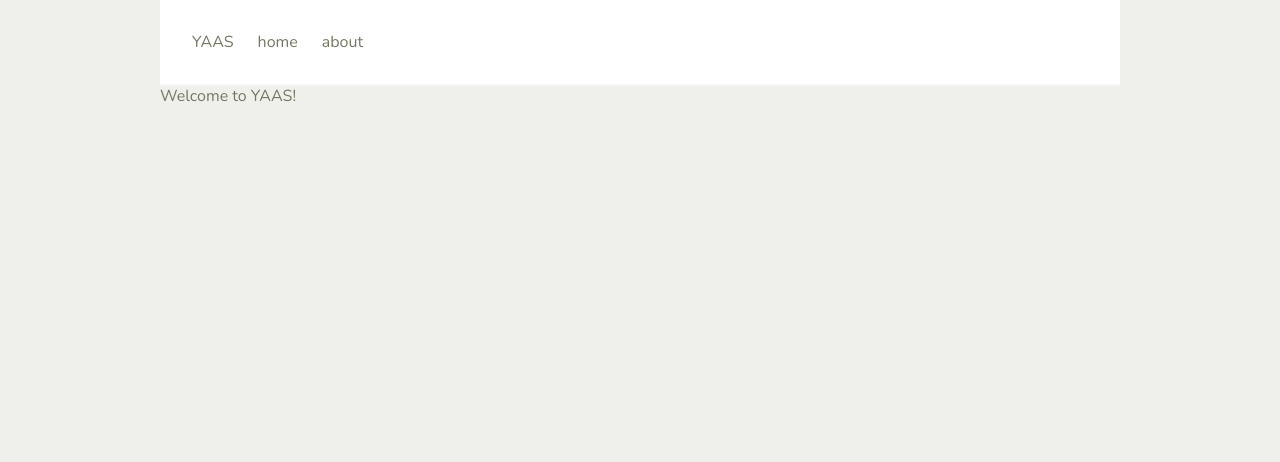
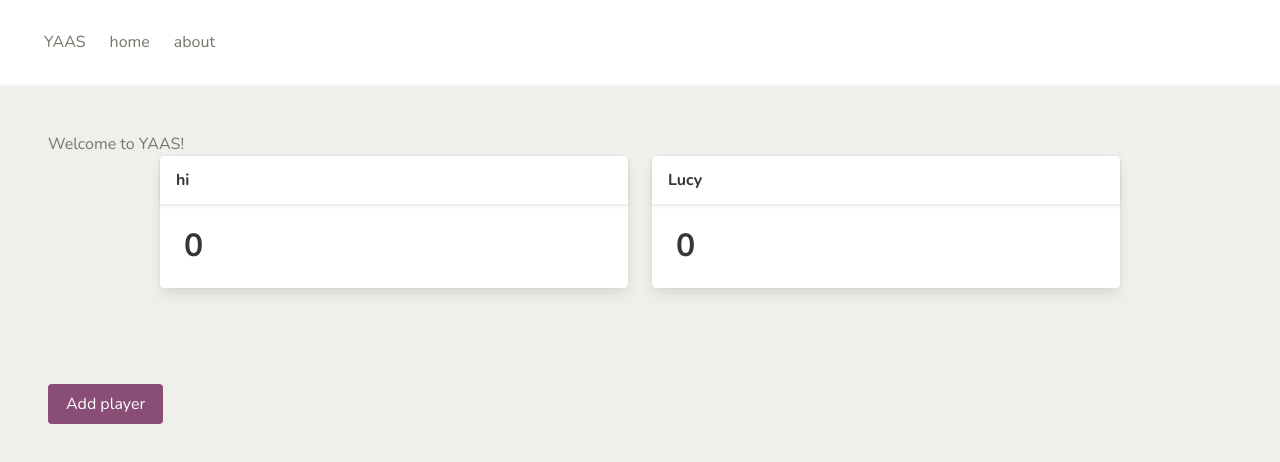
Before and after one commit to Hobohodo/yet-another-average-scorekeeper, a React (Create React App) app: page / in a window 1280 px wide. Shown: the top 462 px of the page. Built offline with nearby package versions, Linux system fonts and the light colour scheme.

Commit message:
Add players, columns, scores

```diff
--- a/src/App.js
+++ b/src/App.js
@@ -1,13 +1,38 @@
-import React from "react";
+import React, {useState} from "react";
 import "./App.scss";
 import Navbar from "./components/Nav/Navbar";
+import Player from "./components/Player/Player";
 
 const pages = ["home", "about"];
+
 function App() {
+  const [players, setPlayers] = useState([{name: "hi"}, {name: "Lucy"}]);
+
+
+  const addPlayer = (name) => {
+    const newPlayers = [...players, {name: name}];
+    setPlayers(newPlayers);
+  }
+
   return (
-    <div className="container">
+    <div className="main">
       <Navbar pages={pages} />
-      <header>Welcome to YAAS!</header>
+      <main>
+        <section className="section">
+          <header>Welcome to YAAS!</header>
+          <div className="container">
+            <div className="columns">
+              {players.map((player, i) => (
+                <div className="column"><Player key={i} player={player} /></div>
+              ))}
+            </div>
+          </div>
+        </section>
+        <section className="section">
+          <button className="button is-primary"
+            onClick={() => addPlayer("Newbie")}>Add player</button>
+        </section>
+      </main>
     </div>
   );
 }
--- a/src/App.scss
+++ b/src/App.scss
@@ -31,3 +31,5 @@ $input-shadow: none;
 @import '../node_modules/bulma/sass/elements/_all.sass';
 @import '../node_modules/bulma/sass/components/_all.sass';
 @import '../node_modules/bulma/sass/layout/_all.sass';
+@import '../node_modules/bulma/sass/form/_all.sass';
+@import '../node_modules/bulma/sass/grid/_all.sass';
--- /dev/null
+++ b/src/components/Player/Player.js
@@ -0,0 +1,20 @@
+import React from "react";
+
+const Scorebox = ({ score }) => (
+  <div className="card-content has-text-centered">
+    <p className="title">{score || "0"}</p>
+  </div>
+);
+
+const Player = ({ player }) => {
+  return (
+    <div className="card">
+      <div className="card-header">
+        <p className="card-header-title">{player.name}</p>
+      </div>
+      <Scorebox score={player.score} />
+    </div>
+  );
+};
+
+export default Player;
```
